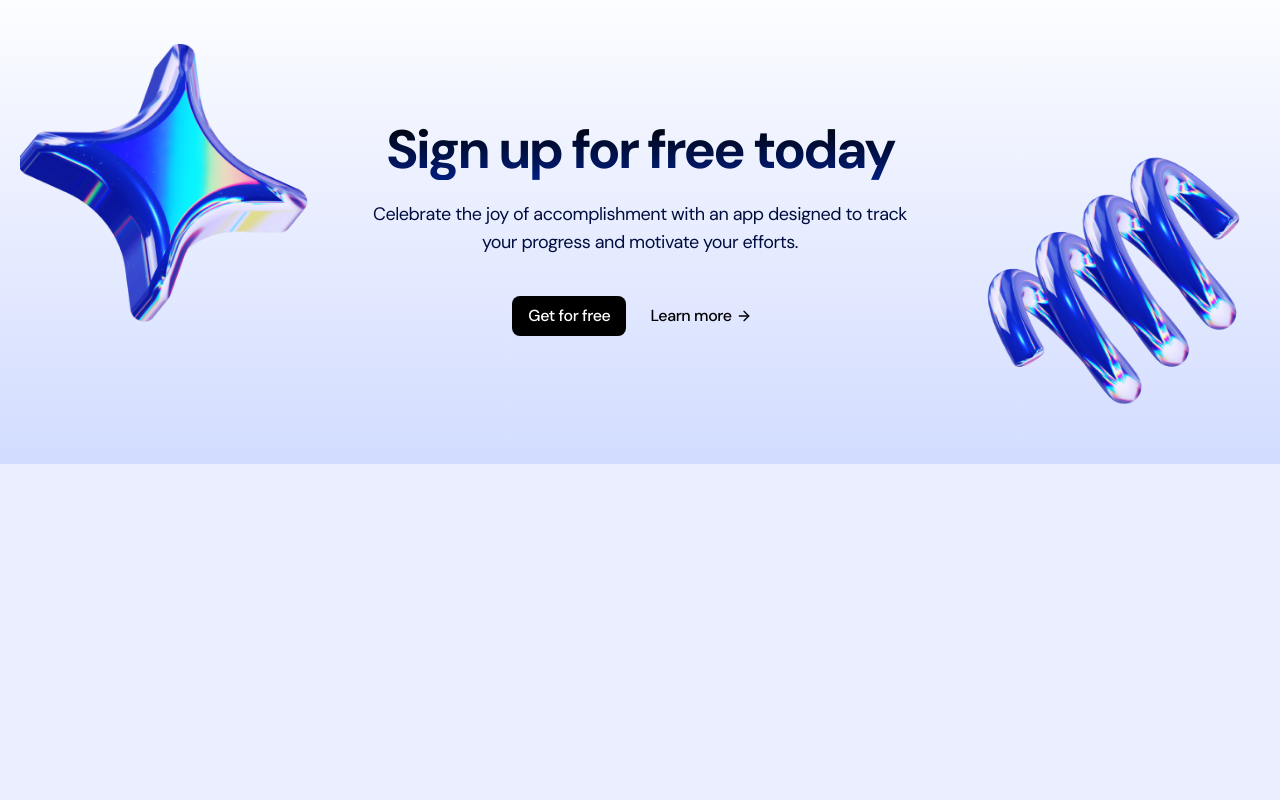
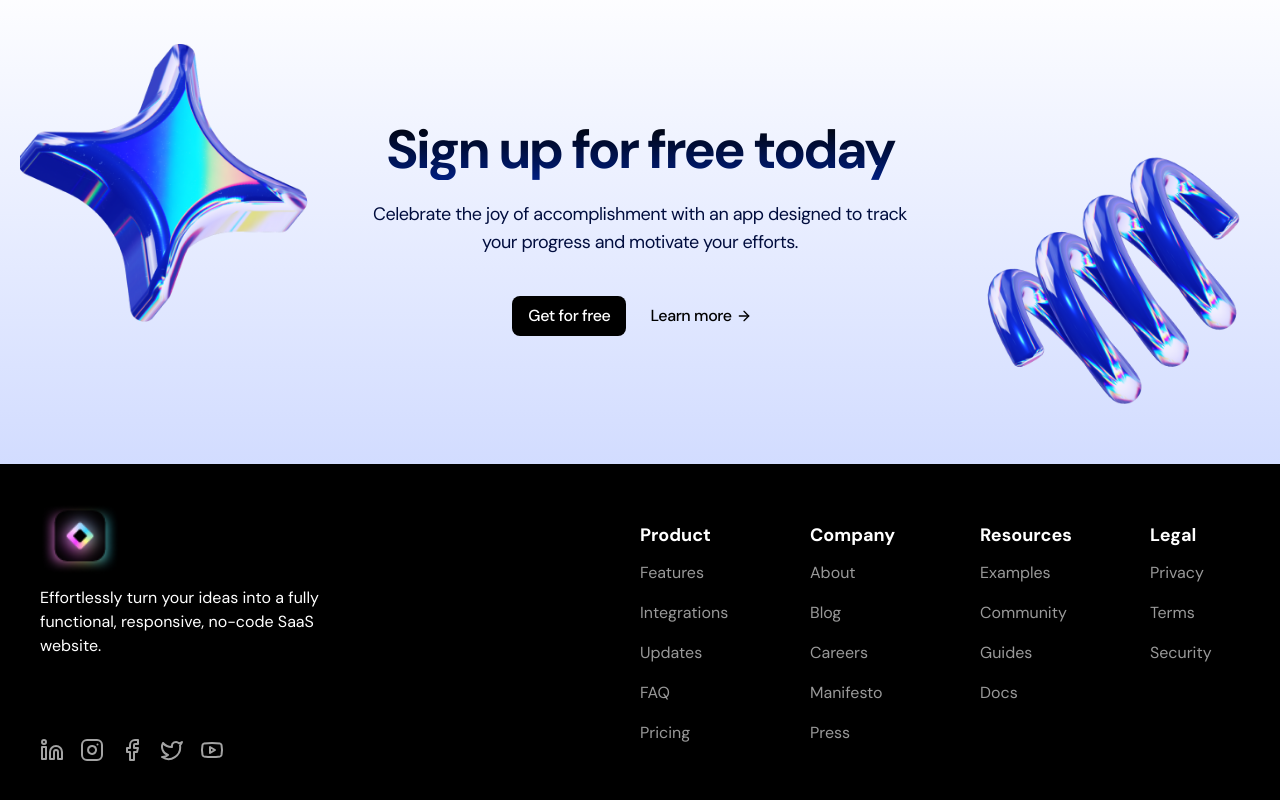
Before and after one commit to ProDanish203/Saas-Landing-Page, a Next.js app: page / in a window 1280 px wide. Shown: the part 4088-4888 px from the top of the page. Before the commit the page ends 4552 px from the top, so only its background shows below. Built offline with nearby package versions, Linux system fonts and the light colour scheme.

Commit message:
add: footer

```diff
--- a/app/globals.css
+++ b/app/globals.css
@@ -46,4 +46,15 @@
   .card {
     @apply p-10 rounded-3xl shadow-[0_7px_14px_#EAEAEA] border border-[#F1F1F1] max-w-sm w-full;
   }
+
+  .social-icon {
+    @apply text-neutral-400 cursor-pointer size-6 hover:text-white duration-100 transition-colors;
+  }
+
+  .footer-list {
+    @apply flex flex-col gap-y-4 mt-3;
+  }
+  .footer-list-item {
+    @apply text-white/60;
+  }
 }
--- a/app/page.tsx
+++ b/app/page.tsx
@@ -1,5 +1,6 @@
 import {
   CallToAction,
+  Footer,
   Header,
   Hero,
   LogoTicker,
@@ -18,6 +19,7 @@ export default function Home() {
       <Pricing />
       <Testimonials />
       <CallToAction />
+      <Footer />
     </main>
   );
 }
--- a/components/sections/CallToAction.tsx
+++ b/components/sections/CallToAction.tsx
@@ -1,6 +1,5 @@
 import { ArrowRight } from "lucide-react";
 import Image from "next/image";
-import React from "react";
 
 export const CallToAction = () => {
   return (
--- a/components/sections/Footer.tsx
+++ b/components/sections/Footer.tsx
@@ -1,7 +1,77 @@
-import React from 'react'
+import { Facebook, Instagram, Linkedin, Twitter, Youtube } from "lucide-react";
+import Image from "next/image";
+import React from "react";
 
 export const Footer = () => {
   return (
-    <div>Footer</div>
-  )
-}
+    <footer className="bg-black py-10 md:px-10 px-3">
+      <div className="grid md:grid-cols-2 grid-cols-1 gap-y-10 items-center justify-between">
+        <div className="flex flex-col justify-between gap-y-20">
+          <div className="sm:max-w-xs w-full">
+            <Image
+              src="/images/logo.png"
+              alt="logo"
+              width={100}
+              height={100}
+              className="w-20 object-contain "
+            />
+
+            <p className="text-white mt-3">
+              Effortlessly turn your ideas into a fully functional, responsive,
+              no-code SaaS website.
+            </p>
+          </div>
+          <div className="flex items-center gap-x-4">
+            <Linkedin className="social-icon" />
+            <Instagram className="social-icon" />
+            <Facebook className="social-icon" />
+            <Twitter className="social-icon" />
+            <Youtube className="social-icon" />
+          </div>
+        </div>
+        <div className="grid gap-x-20 gap-y-10 md:grid-cols-4 sm:grid-cols-2 grid-cols-1">
+          <div>
+            <p className="text-white font-bold text-lg">Product</p>
+            <ul className="footer-list">
+              <li className="footer-list-item">Features</li>
+              <li className="footer-list-item">Integrations</li>
+              <li className="footer-list-item">Updates</li>
+              <li className="footer-list-item">FAQ</li>
+              <li className="footer-list-item">Pricing</li>
+            </ul>
+          </div>
+
+          <div>
+            <p className="text-white font-bold text-lg">Company</p>
+            <ul className="footer-list">
+              <li className="footer-list-item">About</li>
+              <li className="footer-list-item">Blog</li>
+              <li className="footer-list-item">Careers</li>
+              <li className="footer-list-item">Manifesto</li>
+              <li className="footer-list-item">Press</li>
+            </ul>
+          </div>
+
+          <div>
+            <p className="text-white font-bold text-lg">Resources</p>
+            <ul className="footer-list">
+              <li className="footer-list-item">Examples</li>
+              <li className="footer-list-item">Community</li>
+              <li className="footer-list-item">Guides</li>
+              <li className="footer-list-item">Docs</li>
+            </ul>
+          </div>
+
+          <div>
+            <p className="text-white font-bold text-lg">Legal</p>
+            <ul className="footer-list">
+              <li className="footer-list-item">Privacy</li>
+              <li className="footer-list-item">Terms</li>
+              <li className="footer-list-item">Security</li>
+            </ul>
+          </div>
+        </div>
+      </div>
+    </footer>
+  );
+};
```
